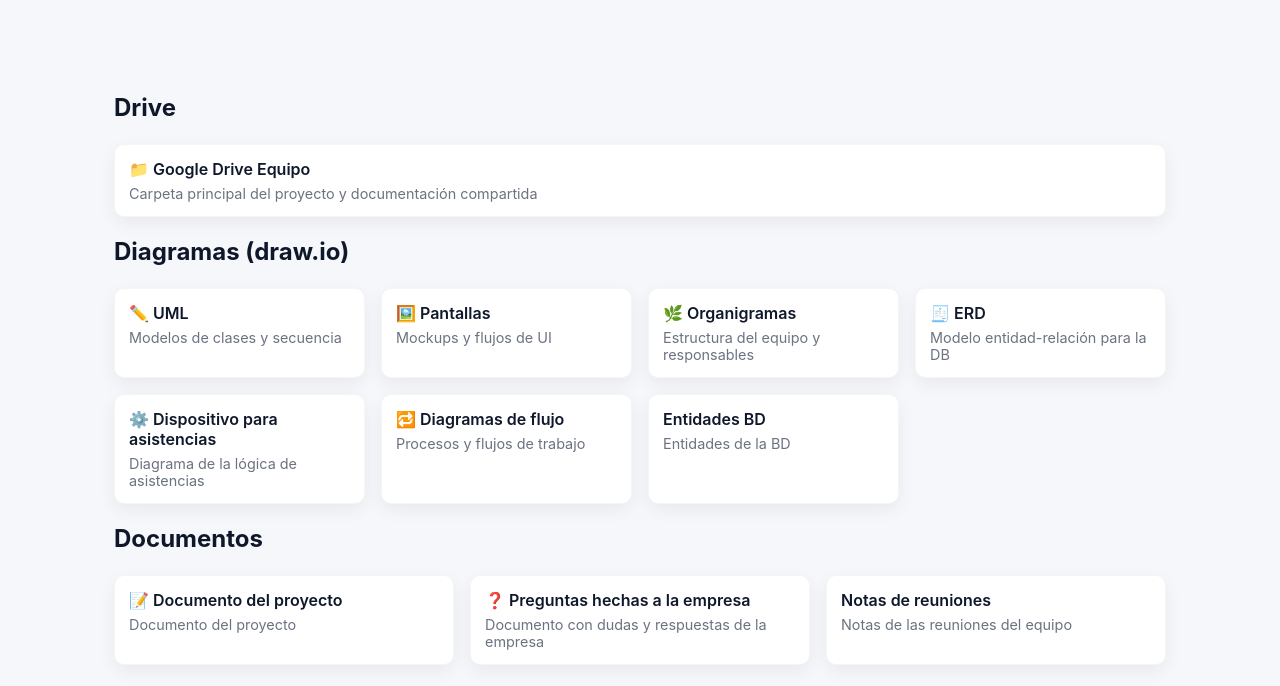
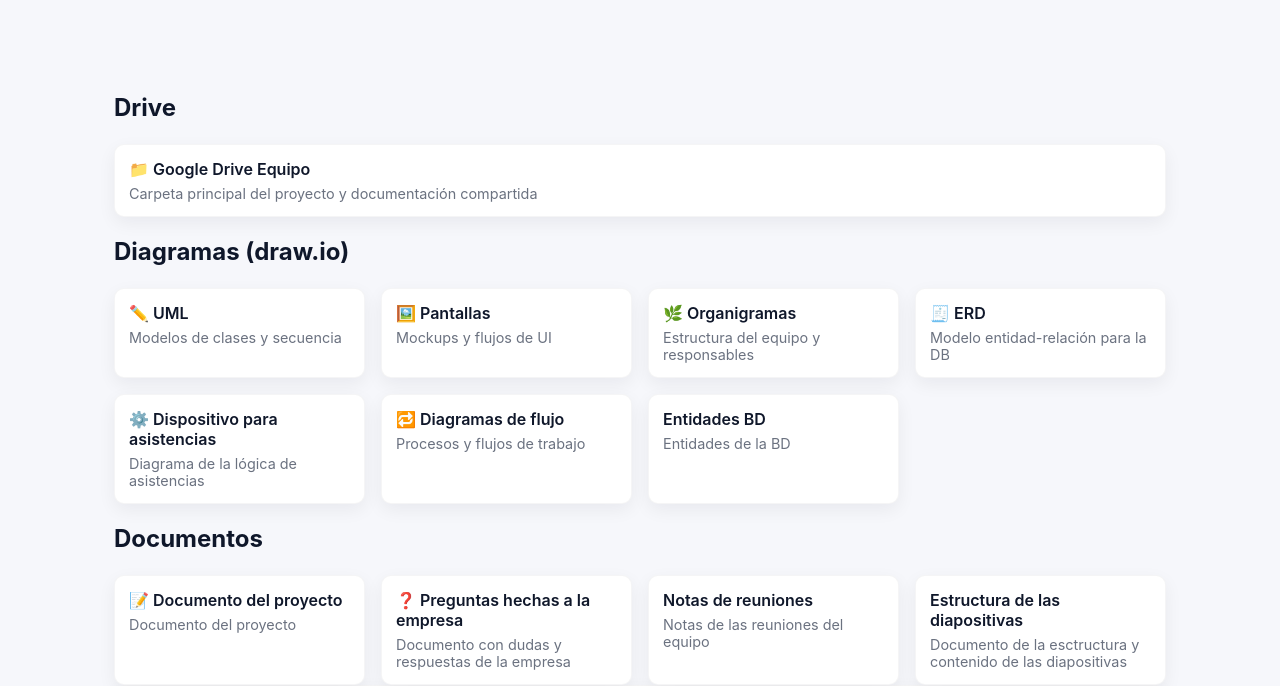
Before and after one commit to ares-linux/herramientas-equipo, a plain HTML site: page index.html in a window 1280 px wide. Shown: the part 114-800 px from the top of the page. Drawn offline with Linux system fonts and the light colour scheme.

Commit message:
Add card for "Estructura de las diapositivas" in index.html with details on slide structure and content

```diff
--- a/index.html
+++ b/index.html
@@ -109,6 +109,9 @@
                         <div class="title">Notas de reuniones</div>
                         <div class="subtitle">Notas de las reuniones del equipo</div>
                     </a>
+                    <a class="card" href="https://docs.google.com/document/d/1hbgEL6f4N6qfdllzW6aG34Qv7orvnHEWt2bVBNTAMZU/edit?tab=t.0" target="_blank">
+                        <div class="title"> Estructura de las diapositivas</div>
+                        <div class="subtitle">Documento de la esctructura y contenido de las diapositivas</div>
                 </div>
             </section>
 
```
